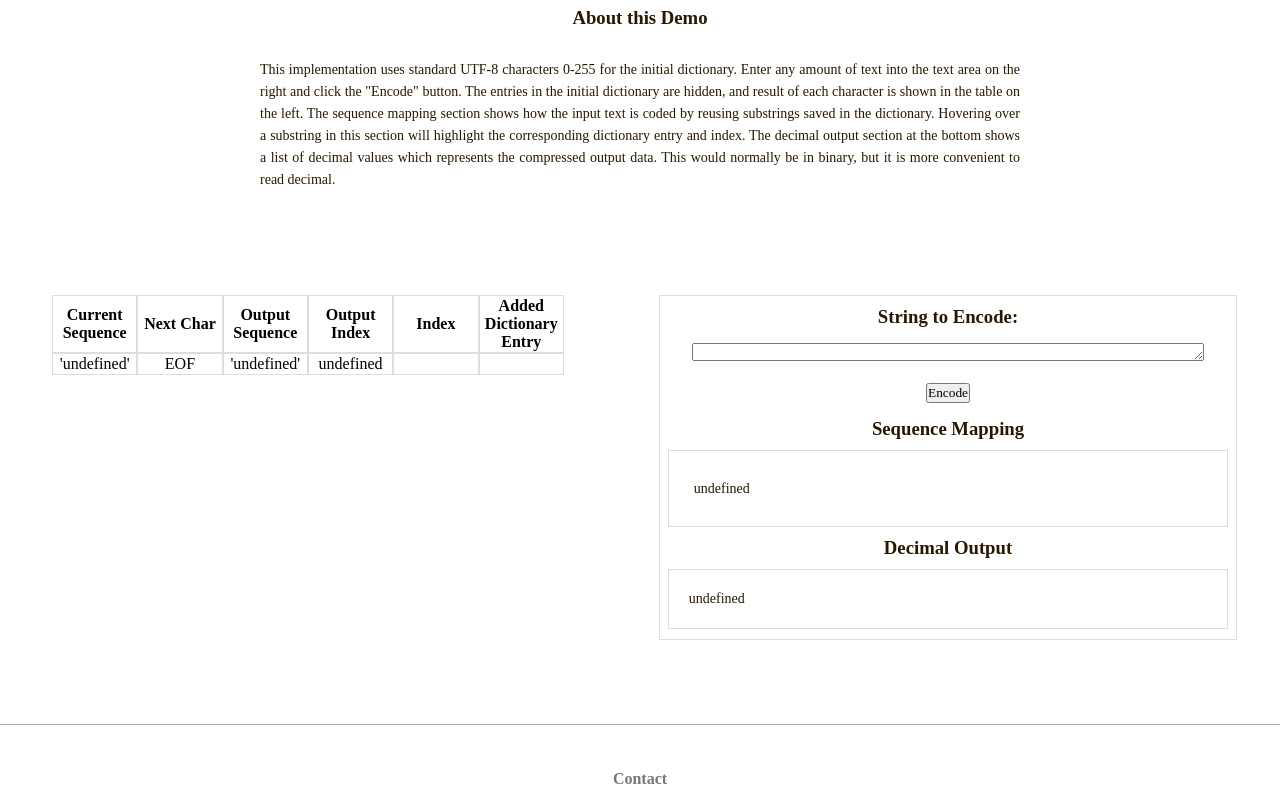
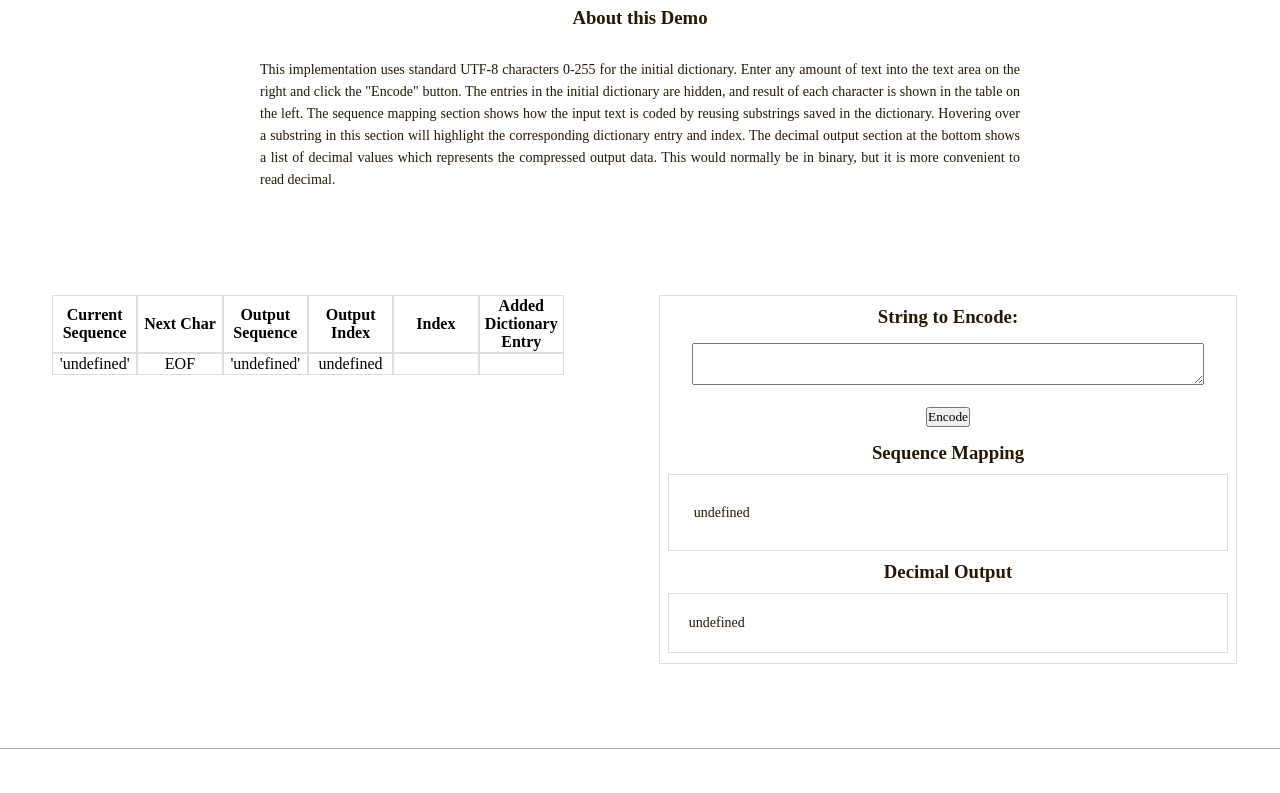
Before and after one commit to KyleNo/KyleNo.github.io, a plain HTML site: page demo-lzw.html in a window 1280 px wide. Both pictures are taken after a click on the button "Encode". Shown: the part 598-1391 px from the top of the page. Drawn offline with Linux system fonts and the light colour scheme; a web font is replaced by a local one.

Commit message:
Auto scale input text when submitting, removed spellscheck.

```diff
--- a/demo-lzw.html
+++ b/demo-lzw.html
@@ -66,7 +66,7 @@
                     <div class="sticky">
                         <h3>String to Encode:</h3>
                         <div class="txt-btn">
-                            <textarea rows="1" class="auto_height" oninput="auto_height(this)" id="encode-str"></textarea>
+                            <textarea rows="1" class="auto_height" oninput="auto_height(this)" id="encode-str" spellcheck="false"></textarea>
                             <br /> <br />
                             <button id="encode-btn" onclick="updateStr()">Encode</button>
                         </div>
--- a/scripts/lzw.js
+++ b/scripts/lzw.js
@@ -8,6 +8,7 @@ function updateStr(){
     let p_dec = document.getElementById("decimal-output")
     let span = document.createElement("span");
     let spanCount = 0;
+    //let textArea = document.getElementsByClassName("auto_height")[0];
     //clear original table
     table.innerHTML = "";
     //clear output
@@ -124,6 +125,7 @@ function updateStr(){
         var value = dict[key];
         //console.log(key, value);
     }
+    inputText.style.height = "40px";
 }
 
 function auto_height(elem) {  /* javascript */
--- a/style.css
+++ b/style.css
@@ -555,7 +555,7 @@ article h2::before{
     transition: transform 0.5s;
     border-radius: 5px;
 }
-.auto_height { /* CSS */
+.auto_height {
     width: 90%;
     max-width: 600px;
 }
```
